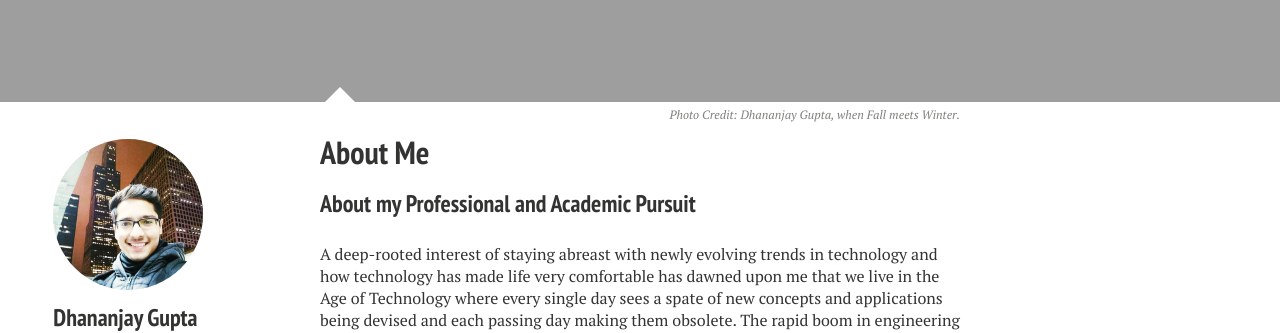
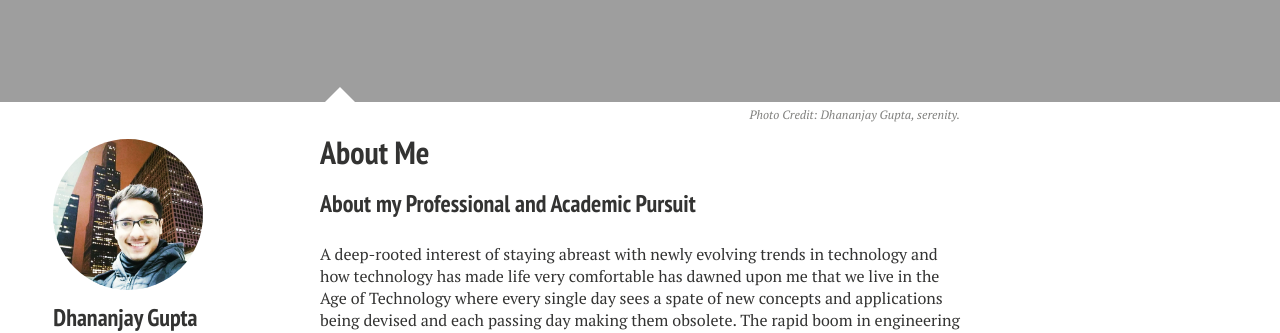
Before and after one commit to DhananjayGupta300/DhananjayGupta300.github.io, a Jekyll site: the page built from about/index.md, in a window 1280 px wide and 900 px high, scrolled down 789 px. Shown: the part 153-486 px from the top of the window. Built offline with Jekyll 4.4.1, drawn with Linux system fonts in a browser that asks for light colours; nearby versions of some CDN libraries.

Commit message:
Update index.md

```diff
--- a/about/index.md
+++ b/about/index.md
@@ -6,8 +6,8 @@ modified: 2018-01-05T20:53:07.573882-04:00
 comments: true
 image:
   feature: sample-image-1.jpg
-  credit: Dhananjay Gupta, when Fall meets Winter.
-  creditlink:
+  credit: Dhananjay Gupta, serenity.
+  creditlink: //dgupta.us
 ---
 {% include _toc.html %}
 ### About my Professional and Academic Pursuit
```
